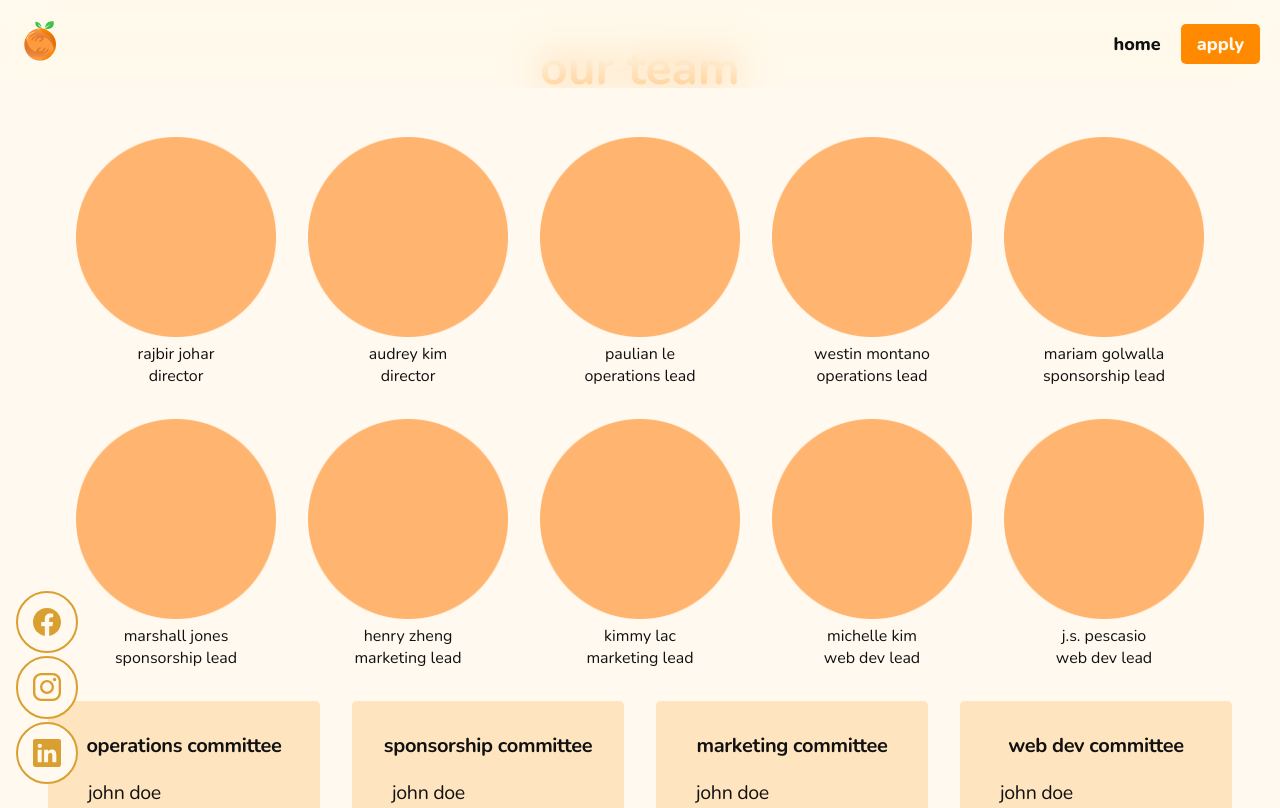
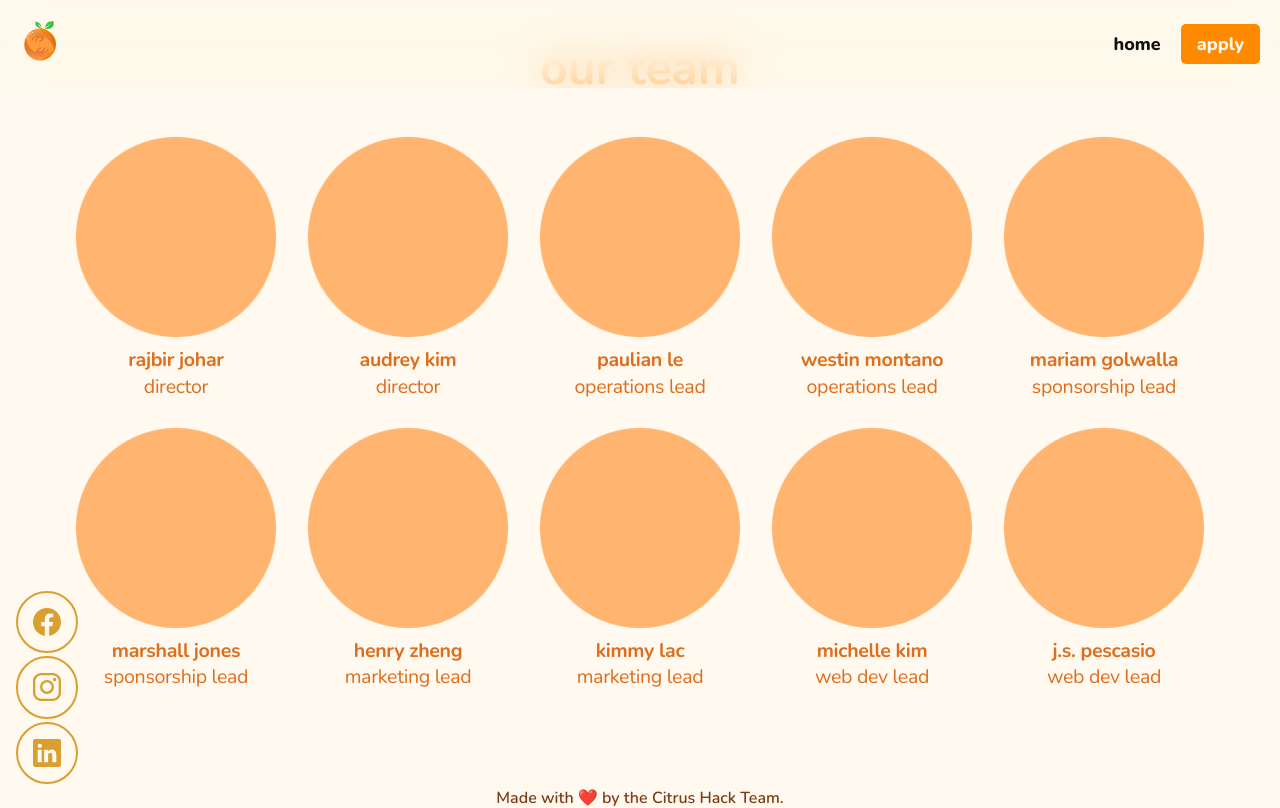
Before and after one commit to citrushack/cutiehack2021, a Next.js app: page /team in a window 1280 px wide. Shown: the top 808 px of the page. Built offline with nearby package versions, Linux system fonts and the light colour scheme; no server answers.

Commit message:
Make a lead component, add linkedin links, hide committees

```diff
--- /dev/null
+++ b/components/Lead.js
@@ -0,0 +1,28 @@
+import Link from 'next/link'
+import Image from 'next/image'
+
+import styles from '../styles/Team.module.css'
+
+export default function Lead( props ) {
+  return (
+    <figure>
+      <Link passHref href={props.linkedin}>
+        <Image
+          src={props.image}
+          alt="lead profile picture"
+          width={props.width}
+          height={props.height}
+          className={styles.link}
+        />
+      </Link>
+      <figcaption>
+        <p className={styles.name}>
+          {props.name}
+        </p>
+        <p className={styles.role}>
+          {props.role}
+        </p>
+      </figcaption>
+    </figure>
+  )
+}
--- a/pages/team.js
+++ b/pages/team.js
@@ -1,5 +1,7 @@
 import React from 'react'
 import Image from 'next/image'
+
+import Lead from '../components/Lead'
 
 import styles from '../styles/Team.module.css'
 
@@ -9,118 +11,88 @@ export default function Team() {
       <h1>our team</h1>
       <div className={styles.team}>
         <div className={styles.grid}>
-          <figure>
-            <Image
-              src="/assets/sun.png"
-              alt="lead profile picture"
-              width="200"
-              height="200"
+          <Lead
+            image='/assets/sun.png'
+            width='200'
+            height='200'
+            name='rajbir johar'
+            role='director'
+            linkedin='https://www.linkedin.com/in/rajbirjohar/'
           />
-            <figcaption>
-              rajbir johar<br></br>director
-            </figcaption>
-          </figure>
-          <figure>
-            <Image
-              src="/assets/sun.png"
-              alt="lead profile picture"
-              width="200"
-              height="200"
+          <Lead
+            image='/assets/sun.png'
+            width='200'
+            height='200'
+            name='audrey kim'
+            role='director'
+            linkedin='https://www.linkedin.com/in/audrey-kim-696922168/'
           />
-            <figcaption>
-              audrey kim<br></br>director
-            </figcaption>
-          </figure>
-          <figure>
-            <Image
-              src="/assets/sun.png"
-              alt="lead profile picture"
-              width="200"
-              height="200"
+          <Lead
+            image='/assets/sun.png'
+            width='200'
+            height='200'
+            name='paulian le'
+            role='operations lead'
+            linkedin='https://www.linkedin.com/in/paulianle7/'
           />
-            <figcaption>
-              paulian le<br></br>operations lead
-            </figcaption>
-          </figure>
-          <figure>
-            <Image
-              src="/assets/sun.png"
-              alt="lead profile picture"
-              width="200"
-              height="200"
+          <Lead
+            image='/assets/sun.png'
+            width='200'
+            height='200'
+            name='westin montano'
+            role='operations lead'
+            linkedin='https://www.linkedin.com/in/westin-montano/'
           />
-            <figcaption>
-              westin montano<br></br>operations lead
-            </figcaption>
-          </figure>
-          <figure>
-            <Image
-              src="/assets/sun.png"
-              alt="lead profile picture"
-              width="200"
-              height="200"
+          <Lead
+            image='/assets/sun.png'
+            width='200'
+            height='200'
+            name='mariam golwalla'
+            role='sponsorship lead'
+            linkedin='/'
           />
-            <figcaption>
-              mariam golwalla<br></br>sponsorship lead
-            </figcaption>
-          </figure>
-          <figure>
-            <Image
-              src="/assets/sun.png"
-              alt="lead profile picture"
-              width="200"
-              height="200"
+          <Lead
+            image='/assets/sun.png'
+            width='200'
+            height='200'
+            name='marshall jones'
+            role='sponsorship lead'
+            linkedin='https://www.linkedin.com/in/marshall-jones-0/'
           />
-            <figcaption>
-              marshall jones<br></br>sponsorship lead
-            </figcaption>
-          </figure>
-          <figure>
-            <Image
-              src="/assets/sun.png"
-              alt="lead profile picture"
-              width="200"
-              height="200"
+          <Lead
+            image='/assets/sun.png'
+            width='200'
+            height='200'
+            name='henry zheng'
+            role='marketing lead'
+            linkedin='https://www.linkedin.com/in/henry-zheng00/'
           />
-            <figcaption>
-              henry zheng<br></br>marketing lead
-            </figcaption>
-          </figure>
-          <figure>
-            <Image
-              src="/assets/sun.png"
-              alt="lead profile picture"
-              width="200"
-              height="200"
+          <Lead
+            image='/assets/sun.png'
+            width='200'
+            height='200'
+            name='kimmy lac'
+            role='marketing lead'
+            linkedin='https://www.linkedin.com/in/kimberlylac/'
           />
-            <figcaption>
-              kimmy lac<br></br>marketing lead
-            </figcaption>
-          </figure>
-          <figure>
-            <Image
-              src="/assets/sun.png"
-              alt="lead profile picture"
-              width="200"
-              height="200"
+          <Lead
+            image='/assets/sun.png'
+            width='200'
+            height='200'
+            name='michelle kim'
+            role='web dev lead'
+            linkedin='https://www.linkedin.com/in/michellesspace/'
           />
-            <figcaption>
-              michelle kim<br></br>web dev lead
-            </figcaption>
-          </figure>
-          <figure>
-            <Image
-              src="/assets/sun.png"
-              alt="lead profile picture"
-              width="200"
-              height="200"
+          <Lead
+            image='/assets/sun.png'
+            width='200'
+            height='200'
+            name='j.s. pescasio'
+            role='web dev lead'
+            linkedin='https://www.linkedin.com/in/jspescasio/'
           />
-            <figcaption>
-              j.s. pescasio<br></br>web dev lead
-            </figcaption>
-          </figure>
         </div>
-        <div className={styles.grid}>
+        {/* <div className={styles.grid}>
           <div className={styles.col}>
             <h4>operations committee</h4>
             <ul>
@@ -153,7 +125,7 @@ export default function Team() {
               <li>john doe</li>
             </ul>
           </div>
-        </div>
+        </div> */}
       </div>
     </section>
   )
--- a/styles/Team.module.css
+++ b/styles/Team.module.css
@@ -26,13 +26,28 @@
   margin: 0;
 }
 
-.col{
+.link {
+  cursor: pointer;
+}
+
+.name {
+  margin: 0;
+  font-weight: 700;
+  color: var(--brand-dark);
+}
+
+.role {
+  margin: -0.5rem;
+  color: var(--brand-dark);
+}
+
+/* .col{
   display: flex;
   flex-direction: column;
   min-width: 17rem;
   border-radius: 0.3rem;
   background: var(--brand-lightest);
-  /* border: 2px solid var(--brand-darkest); */
+  border: 2px solid var(--brand-darkest);
 }
 
 .col > h4 {
@@ -43,4 +58,4 @@
 .col > ul {
   list-style: none;
   text-align: left;
-}
+} */
```
Lines whose indentation alone changed are shown as unchanged.
